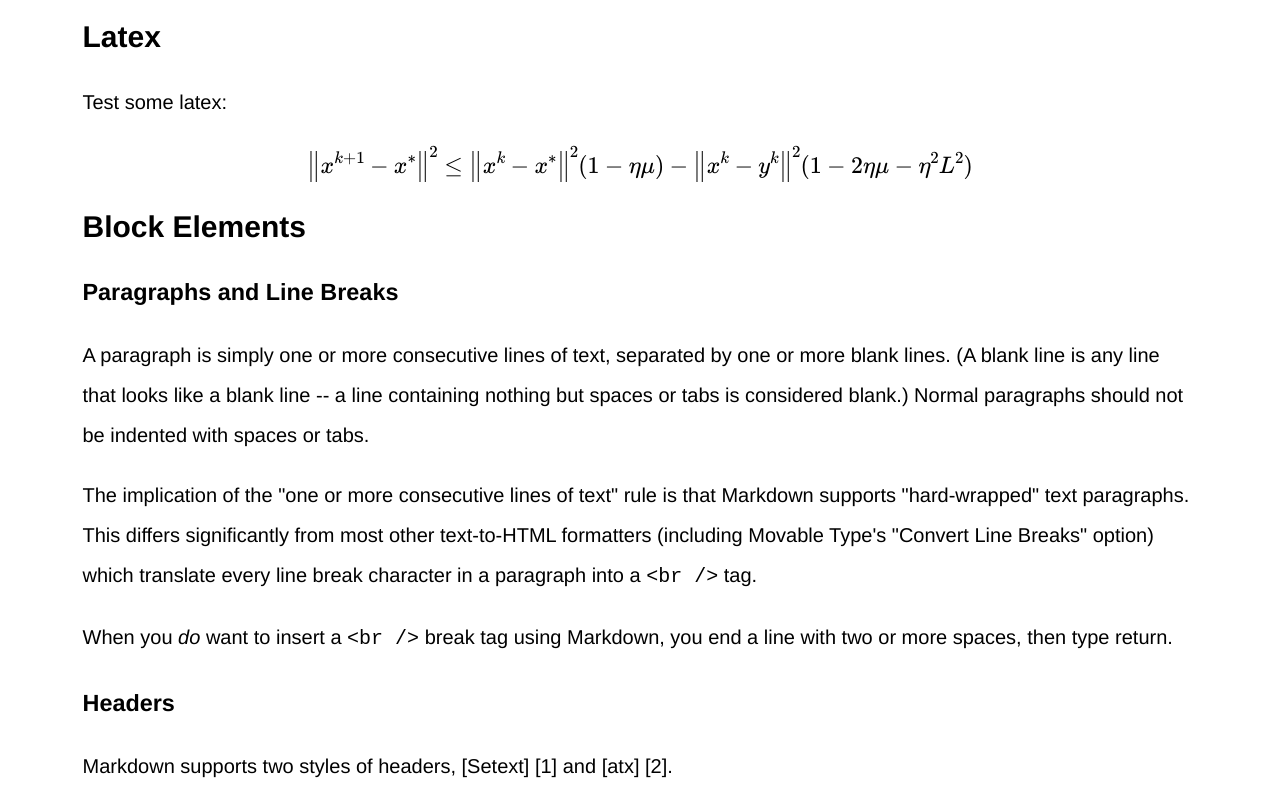
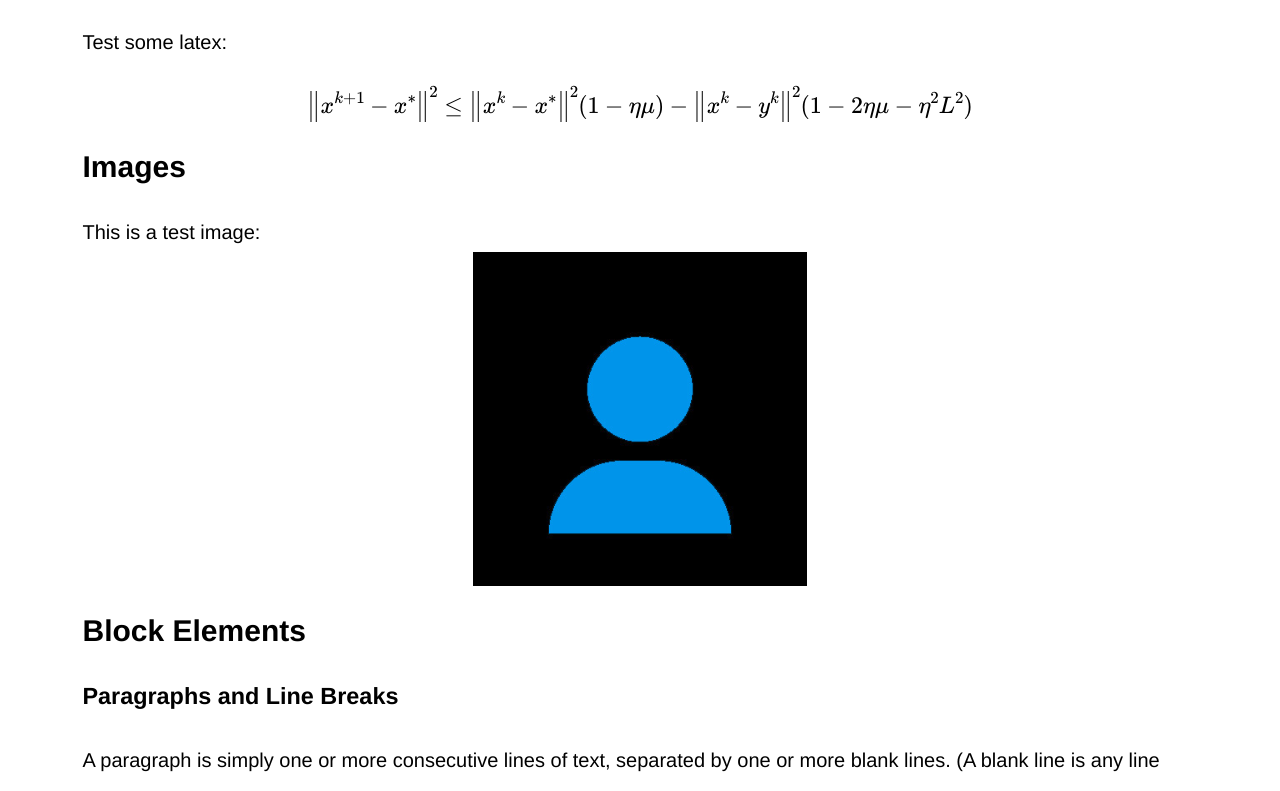
Before and after one commit to dakovalev1/dakovalev1.github.io-old, a plain HTML site: page posts/markdown_test/index.html in a window 1280 px wide. Shown: the part 1418-2209 px from the top of the page. Drawn offline with nearby package versions, Linux system fonts and the light colour scheme; some packages are replaced by stand-ins of ours; some icons are missing.

Commit message:
images in posts

```diff
--- a/css/common.css
+++ b/css/common.css
@@ -9,7 +9,9 @@ body{
 }
 
 img{
-    width:100%;
+    display: block;
+    margin-left: auto;
+    margin-right: auto;
 }
 
 div.section{
--- a/posts/markdown_test/index.html
+++ b/posts/markdown_test/index.html
@@ -29,7 +29,6 @@
 <div class="full-post-date">05 April 2019, 19:53</div>
 <div class="full-post-content"><div>
 <h1>Markdown: Syntax</h1>
-<p>111111111111111111111111111111111111111111111111111111111111111111111111111111111111111111111111111111111111111111111111111111111111111111111</p>
 <ul>
 <li>
 <a class="hashtag" href="#overview">Overview</a><ul>
@@ -37,6 +36,7 @@
 </ul>
 </li>
 <li><a class="hashtag" href="#latex">Latex</a></li>
+<li><a class="hashtag" href="#image">Images</a></li>
 <li>
 <a class="hashtag" href="#block">Block Elements</a><ul>
 <li><a class="hashtag" href="#p">Paragraphs and Line Breaks</a></li>
@@ -70,13 +70,17 @@ Markdown's syntax has been influenced by several existing text-to-HTML
 filters -- including <a href="http://docutils.sourceforge.net/mirror/setext.html">Setext</a>, <a href="http://www.aaronsw.com/2002/atx/">atx</a>, <a href="http://textism.com/tools/textile/">Textile</a>, <a href="http://docutils.sourceforge.net/rst.html">reStructuredText</a>,
 <a href="http://www.triptico.com/software/grutatxt.html">Grutatext</a>, and <a href="http://ettext.taint.org/doc/">EtText</a> -- the single biggest source of
 inspiration for Markdown's syntax is the format of plain text email.</p>
-<h2>Latex <a href="" name="latex"></a>
+<h2>Latex <a href="#" name="latex"></a>
 </h2>
 <p>Test some latex:
 <script type="math/tex; mode=display">
     \left\|x^{k+1} - x^* \right\|^2 \leq \left\|x^k - x^* \right\|^2 (1 - \eta \mu) - \left\|x^k - y^k\right\|^2(1 - 2\eta\mu - \eta^2 L^2)
 </script>
 </p>
+<h2>Images <a href="#" name="image"></a>
+</h2>
+<p>This is a test image:
+<img alt="avatar" src="avatar.jpg" width="30%"></p>
 <h2>Block Elements <a href="#" name="block"></a>
 </h2>
 <h3>Paragraphs and Line Breaks <a href="#" name="p"></a>
```
Also changed, not shown: posts/markdown_test/avatar.jpg (added), 1 other file.
